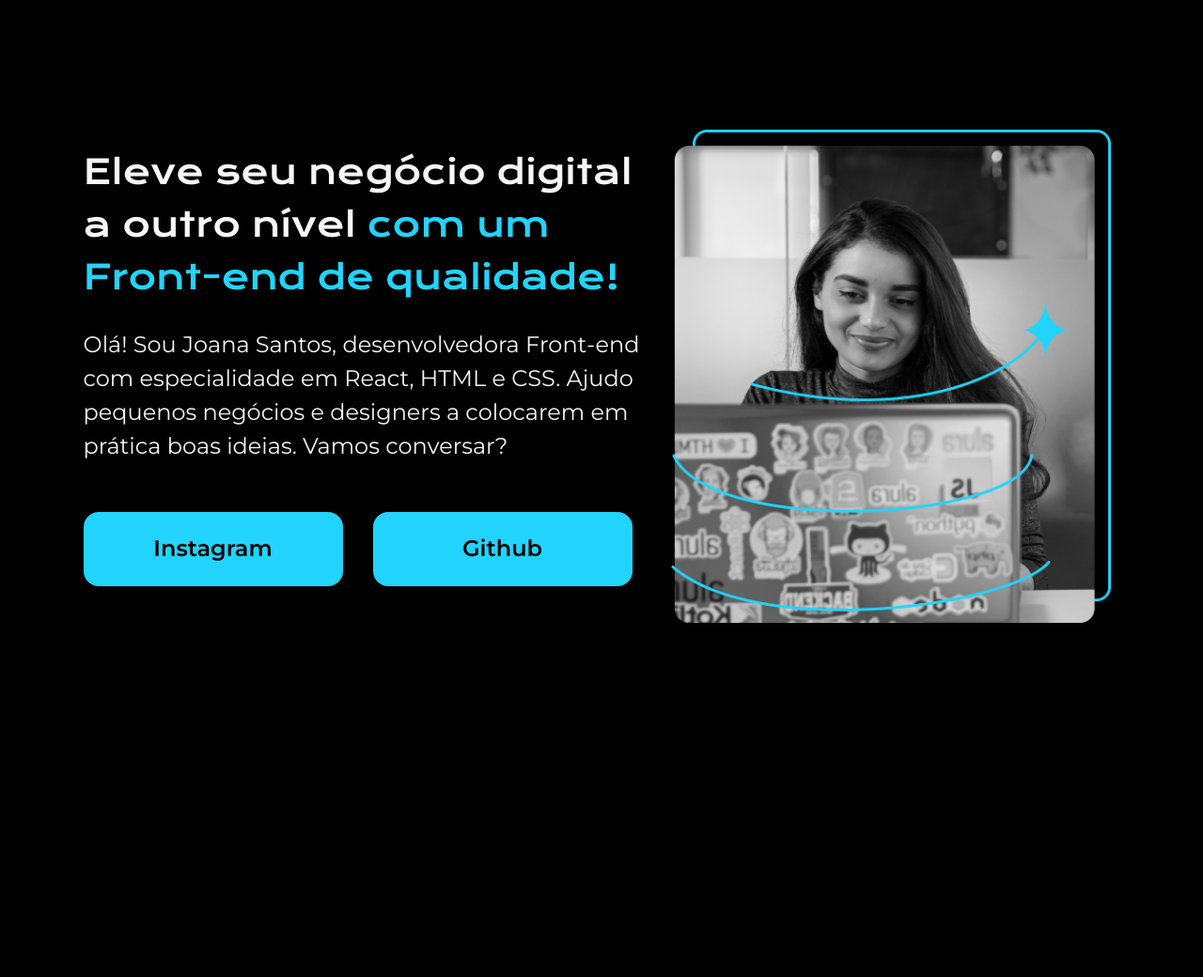
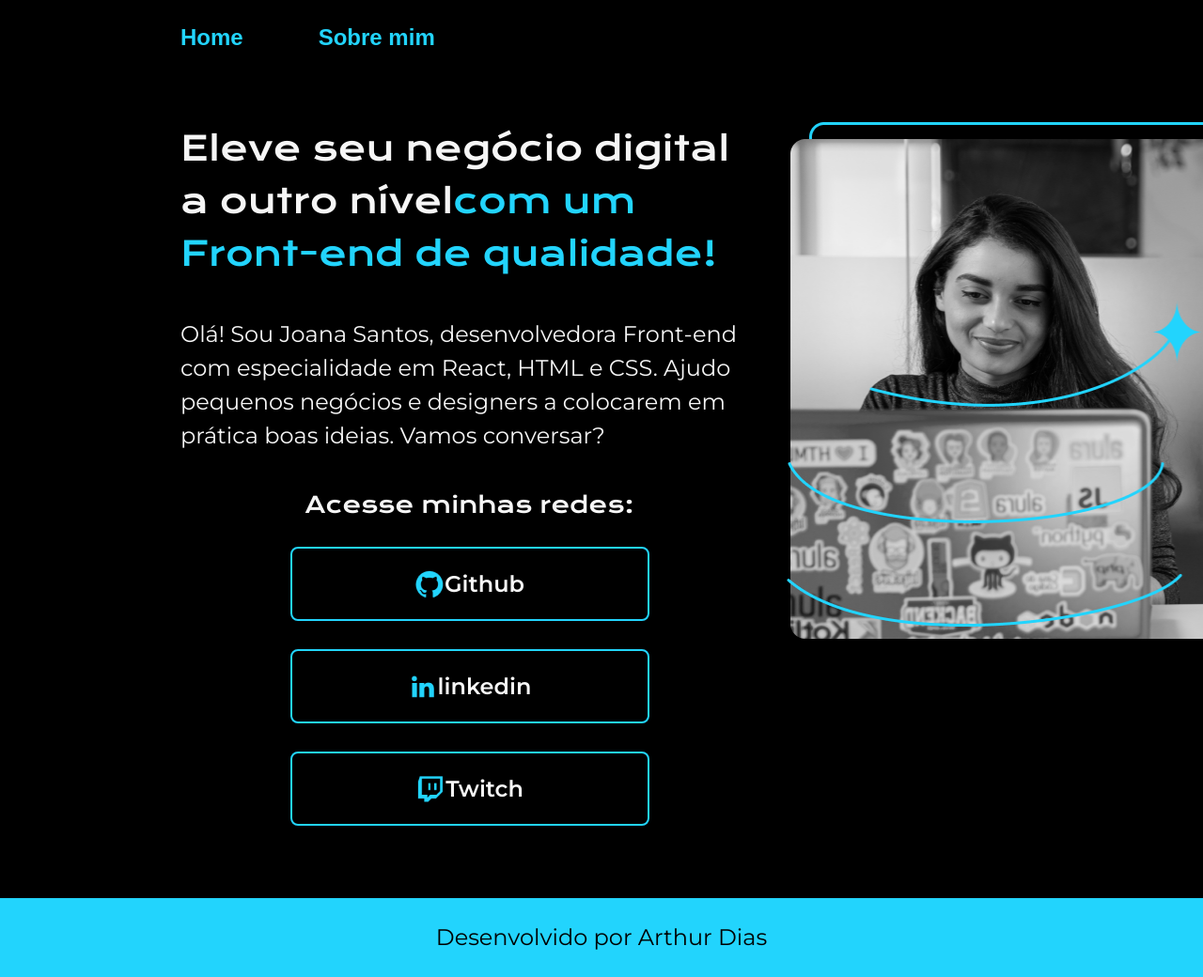
Before and after one commit to arthurhdiasdev/Exercicio-Portfolio, a plain HTML site: page index.html in a window 1280 px wide. Shown: the top 1040 px of the page at 94% size. Before the commit the page ends 806 px from the top, so only its background shows below. Drawn offline with nearby package versions, Linux system fonts and the light colour scheme.

Commit message:
atualizção

```diff
--- a/index.html
+++ b/index.html
@@ -8,23 +8,27 @@
     <title>Portfolio</title>
 </head>
 <body>
-    <header></header>
-    <main>
-      <div class="container">
-        <section class="apresentacao">
-          <h1>Eleve seu negócio digital a outro nível <span class="destaque">com um Front-end de qualidade!</span></h1>
-          <h4>Olá! Sou Joana Santos, desenvolvedora Front-end com especialidade em React, HTML e CSS. Ajudo pequenos negócios e designers a colocarem em prática boas ideias. Vamos conversar?</h4>
-          <div class="links">
-            <a href="">Instagram</a>
-            <a href="">Github</a>
-          </div>
+  <header class="cabecalho">
+    <nav class="cabecalho-menu">
+        <a href="" class="cabecalho-menu-link">Home</a>
+        <a href="" class="cabecalho-menu-link"> Sobre mim</a>
+    </nav>
+  </header>
+  <main class="apresentacao">
+      <div class="apresentacao-left">
+        <section class="apresentacao-left-texto">
+            <h1>Eleve seu negócio digital a outro nível<span class="destaque">com um Front-end de qualidade!</span></h1>
+            <p>Olá! Sou Joana Santos, desenvolvedora Front-end com especialidade em React, HTML e CSS. Ajudo pequenos negócios e designers a colocarem em prática boas ideias. Vamos conversar?</p>
         </section>
-
-        <div class="imagem">
-          <img src="/assets/Imagem (1).png" alt="foto de perfil">
+        <div class="apresentação-left-links">
+            <h1>Acesse minhas redes:</h1>
+            <a href=""> <img src="assets/Logo Github.png" alt>Github</a>
+            <a href=""> <img src="assets/Logo linkedin.png" alt>linkedin</a>
+            <a href=""> <img src="assets/Logo Twitch.png" alt>Twitch</a>
         </div>
       </div>
-    </main>
-    <footer></footer>
+      <img class="foto-perfil" src="assets/Imagem (1).png" alt="Foto da Joana Santos">
+  </main>
+  <footer><p> Desenvolvido por Arthur Dias</p></footer>
 </body>
 </html>
--- a/style.css
+++ b/style.css
@@ -1,95 +1,113 @@
-
-  @import url('https://fonts.googleapis.com/css2?family=Krona+One&family=Montserrat:wght@300;400;600;700&display=swap');
-
+@import url('https://fonts.googleapis.com/css2?family=Krona+One&family=Montserrat:wght@400;600&display=swap');
 
 *{
+    margin: 0;
     padding: 0;
-    margin: 0%;
+}
+
+body{
+    height: 100vh;
     box-sizing: border-box;
-}
-body{
-    background-color: black;
+    background-color: #000;
     color: #F6F6F6;
 }
 a{
     text-decoration: none;
+    color: #F6F6F6;
 }
 .destaque{
     color: #22D4FD;
 }
-main{
+.cabecalho{
+    padding: 2% 0 0 15%;
+}
+.cabecalho-menu{
     display: flex;
-    justify-content: center;
+    gap: 80px;
+}
+.cabecalho-menu-link{
+    font-family: 'Montserat', sans-serif;
+    font-size: 24px;
+    font-weight: 600;
+    color: #22D4FD;
+}
+
+
+.apresentacao{
+    height: auto;
+    display: flex;
+    justify-content: space-between;
+    gap: 30px;
+    padding: 6% 15%;
+}
+.apresentacao-left{
+    display: flex;
+    flex-direction: column;
     align-items: center;
+    gap: 40px;
 }
-.container{
+.apresentacao-left-texto{
+    width: 615px;
     display: flex;
-    padding: 10%;
+    flex-direction: column;
+    gap: 40px;
 }
-.apresentacao{
-
-    width: 615px;
-    height: 482px;
-    display: flex;
-    justify-content: space-evenly;
-    flex-direction: column;
-}
-.apresentacao h1{
-    width: 593px;
-    height: 168px;
+.apresentacao-left-texto h1{
     font-style: normal;
     font-weight: 400;
     font-size: 36px;
     line-height: 56px;
-    font-family: 'krona one', sans-serif;
-    order: 0;
+    font-family: 'Krona One', sans-serif;
 
 }
-.apresentacao h4{
-    width: 593px;
-    height: 144px;
+.apresentacao-left-texto p{
+    font-family: 'Montserrat', sans-serif;
     font-style: normal;
     font-weight: 400;
     font-size: 24px;
     line-height: 36px;
-    font-family: 'montserrat';
-    order: 1;
-
 }
-.imagem{
+.apresentação-left-links{
+    display: flex;
+    flex-direction: column;
+    gap: 30px;
+    align-items: center;
+}
+.apresentação-left-links h1{
+    font-family: 'Krona One', sans-serif;
+    font-weight: 400;
+    font-size: 24px;
+}
+.apresentação-left-links a{
+    border: 2px solid #22D4FD;
+    width: 378px;
+    text-align: center;
+    border-radius: 8px;
+    font-size: 24px;
+    font-weight: 600;
+    padding: 21.5px 0;
+    text-decoration: none;
+    color: #F6F6F6;
+    font-family: 'Montserrat', sans sans-serif;
+    display: flex;
+    justify-content: center;
+    align-items: center;
+    text-align: center;
+}
+.apresentação-left-links a:hover{
+    background-color: #272727;
+}
+.foto-perfil{
     width: 488px;
     height: 550px;
-    top: 220px;
-    padding: 10px;
 }
-.imagem img{
-    width: 100%;
-}
-.links{
-    display: flex;
-    flex-direction: row;
-    align-items: flex-start;
-    padding-top: 25px;
-    gap: 32px;
-    width: 584px;
-    height: 64px;
-    order: 2;
-}
-.links a{
+footer{
     background-color: #22D4FD;
-    border-radius: 16px;
-    display: flex;
-    flex-direction: row;
-    justify-content: center;
-    align-items: center;
-    padding: 16px;
-    gap: 16px;
-    width: 280px;
-    height: 79px;
-    font-family: 'Montserrat';
-    font-style: normal;
-    font-weight: 600;
+    color: #000;
+    text-align: center;
+    padding: 24px;
+    font-family: 'Montserrat', sans-serif;
+    font-weight: 400;
     font-size: 24px;
     line-height: 36px;
-    color: #000000;
 }
```
Also changed, not shown: assets/Logo Github.png (added), assets/Logo Twitch.png (added), assets/Logo linkedin.png (added).
